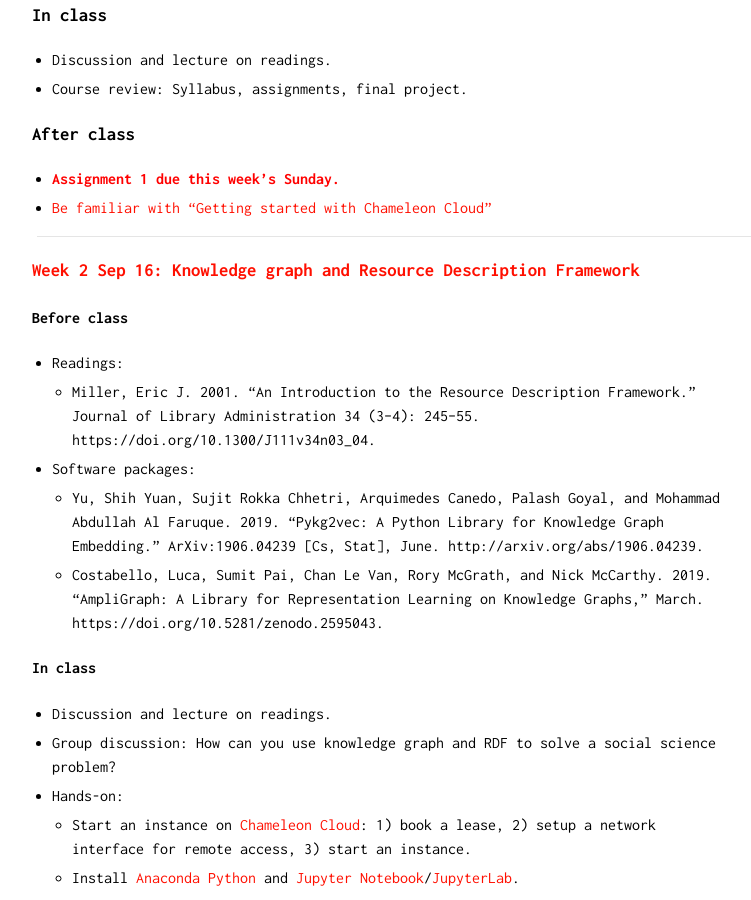
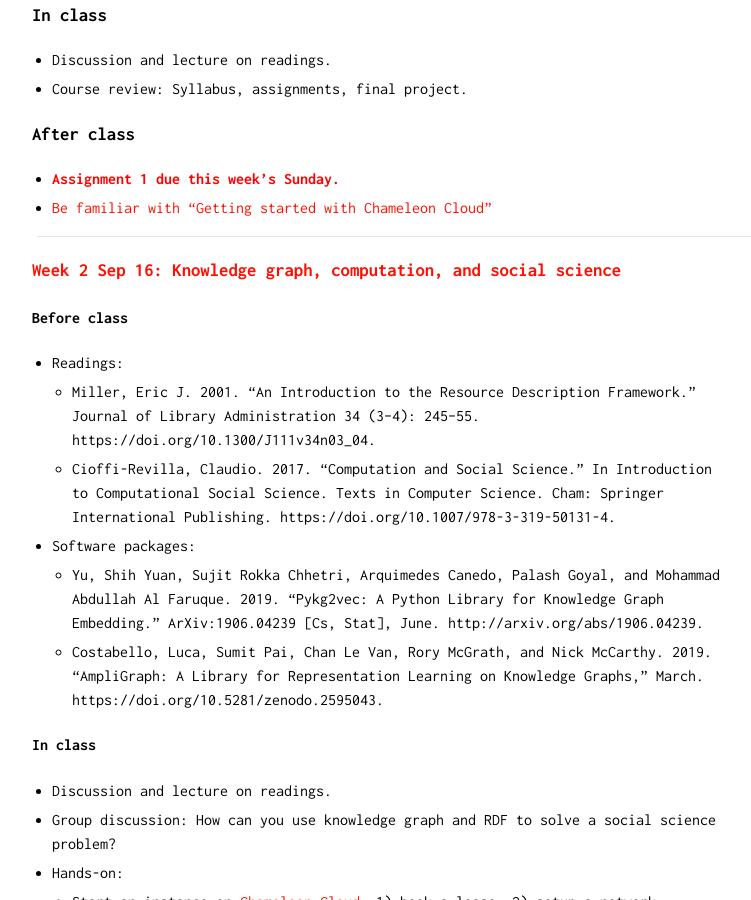
Before and after one commit to Xinjian-Paul-Li/open_data, a Jekyll site: the page built from docs/course_schedule.md, in a window 1280 px wide and 900 px high, scrolled down 1457 px. Shown: the whole window, without its empty margins (238-989 px from the left). Built offline with Jekyll 4.4.1, drawn with Linux system fonts in a browser that asks for light colours; our own code applies the rules of GitHub Pages for plain Markdown files; some of the changed text lies outside the part shown.

Commit message:
update course

```diff
--- a/docs/course_schedule.md
+++ b/docs/course_schedule.md
@@ -4,7 +4,7 @@
 Knowledge and hands-on fundamentals
 
 - [Week 1 Sep 9: Why this course?](#w1)
-- [Week 2 Sep 16: Knowledge graph and Resource Description Framework](#w2)
+- [Week 2 Sep 16: Knowledge graph, computation, and social science](#w2)
 - [Week 3 Sep 23: Good enough research practices in scientific computing (TBD)](#w3)
 - [Week 4 Sep 30: High-performance cloud computing and parallel computing (TBD)](#w4)
 - [Week 5 Oct 7: Algorithm and workflow for social scientists (TBD)](#w5)
@@ -55,11 +55,12 @@ Text analysis in social sciences
 
 
 ---
-### <a name="w2"> Week 2 Sep 16: Knowledge graph and Resource Description Framework </a>
+### <a name="w2"> Week 2 Sep 16: Knowledge graph, computation, and social science </a>
 
 #### Before class
 - Readings:
 	- Miller, Eric J. 2001. “An Introduction to the Resource Description Framework.” Journal of Library Administration 34 (3–4): 245–55. https://doi.org/10.1300/J111v34n03_04.
+	- Cioffi-Revilla, Claudio. 2017. “Computation and Social Science.” In Introduction to Computational Social Science. Texts in Computer Science. Cham: Springer International Publishing. https://doi.org/10.1007/978-3-319-50131-4.
 - Software packages:
 	- Yu, Shih Yuan, Sujit Rokka Chhetri, Arquimedes Canedo, Palash Goyal, and Mohammad Abdullah Al Faruque. 2019. “Pykg2vec: A Python Library for Knowledge Graph Embedding.” ArXiv:1906.04239 [Cs, Stat], June. http://arxiv.org/abs/1906.04239.
 	- Costabello, Luca, Sumit Pai, Chan Le Van, Rory McGrath, and Nick McCarthy. 2019. “AmpliGraph: A Library for Representation Learning on Knowledge Graphs,” March. https://doi.org/10.5281/zenodo.2595043.
```
Also changed, not shown: other parts of docs/course_schedule.md (+0 -1 lines).
